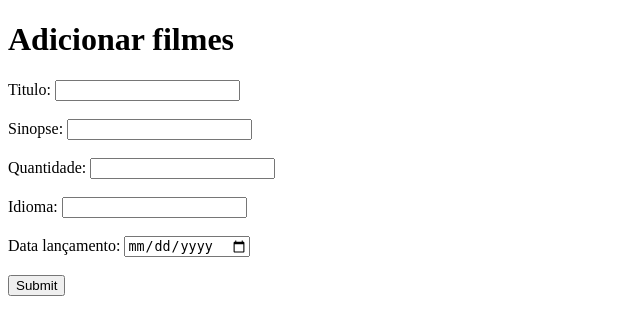
After one commit to JoseSousa20/Redes, a PHP site: page /filmes_create.php in a window 1280 px wide. The commit adds this page. Shown: the top 335 px of the page, without its empty margins (0-640 px from the left). Run offline with PHP 8.4, Linux system fonts and the light colour scheme.

Commit message:
sistema CRUD - create

```diff
--- /dev/null
+++ b/projeto-filmes/filmes_create.php
@@ -0,0 +1,81 @@
+<?php
+    if($_SERVER['REQUEST_METHOD']=='POST'){
+        $titulo="";
+        $sinopse="";
+        $idioma="";
+        $data_lancamento="";
+        $quantidade=0;
+
+
+        if(isset($_POST['titulo'])){
+            $titulo = $_POST['titulo'];
+        }
+        else{
+            echo '<script>alert("É obrigatório o preenchimento do titulo.");</script>';
+        }
+
+        if(isset($_POST['sinopse'])){
+            $sinopse = $_POST['sinopse'];
+        }
+
+        if(isset($_POST['quantidade']) && is_numeric($_POST['quantidade'])){
+            $sinopse = $_POST['quantidade'];
+        }
+
+        if(isset($_POST['idioma'])){
+            $sinopse = $_POST['idioma'];
+        }
+
+        if(isset($_POST['data_lancamento'])){
+            $sinopse = $_POST['data_lancamento'];
+        }
+
+        $con = new mysqli("localhost","root","","filmes");
+
+        if($con->connect_errno!=0){
+            echo "Ocorreu um erro no acesso à base de dados.<br>".$con->connect_error;
+            exit;
+        }
+
+        else{
+            $sql = 'insert into filmes(titulo,sinopse,idioma,quantidade,data_lancamento) values(?,?,?,?,?)';
+            $stm = $con->prepare($sql);
+            if($stm!=false){
+                $stm->bind_param('sssis',$titulo,$sinopse,$idioma,$quantidade,$data_lancamento);
+                $stm->execute();
+                $stm->close();
+
+                echo '<script>alert("Livro adicionado com sucesso");</script>';
+                echo 'Aguarde um momento. A reencaminhar página';
+                header("refresh:5; url=index.php");
+            }
+            else{
+                echo($con->error);
+                echo "Aguarde um momento. A reencaminhar página";
+                header("refresh:5;url=index.php");
+            }
+        }
+    }
+    else{
+?>
+<!DOCTYPE html>
+<html>
+<head>
+<meta charset="ISO-8859-1">
+<title>Adicionar filmes</title>
+</head>
+<body>
+<h1>Adicionar filmes</h1>
+<form action="filmes_create.php" method="post">
+<label>Titulo: </label><input type="text" name="titulo" required><br><br>
+<label>Sinopse: </label><input type="text" name="sinopse"><br><br>
+<label>Quantidade: </label><input type="text" name="quantidade"><br><br>
+<label>Idioma: </label><input type="numeric" name="idioma"><br><br>
+<label>Data lançamento: </label><input type="date" name="data_lancamento"><br><br>
+<input type="submit" name="enviar"><br>
+</form>
+</body>
+</html>
+<?php
+    };
+?>
--- a/projeto-filmes/index.php
+++ b/projeto-filmes/index.php
@@ -26,6 +26,8 @@
             }
             $stm->close();
         ?>
+        <br>
+        <a href="filmes_create.php">Adicionar livros</a>
 <br>
     </body>
     </html>
```
